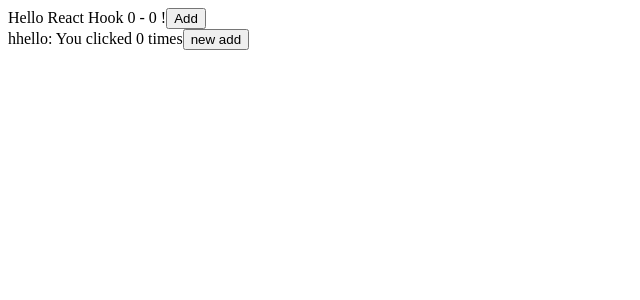
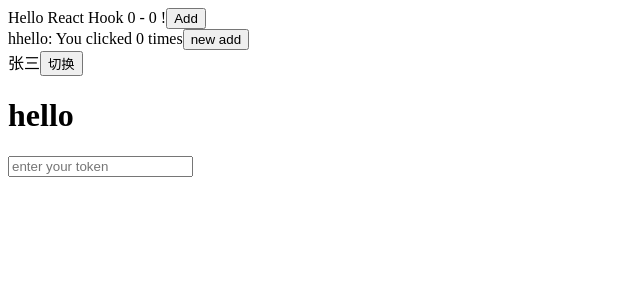
Before and after one commit to linylmfos/react_hook_demos, a React (Create React App) app: page / in a window 1280 px wide. Shown: the top 300 px of the page, without its empty margins (0-640 px from the left). Built offline with nearby package versions, Linux system fonts and the light colour scheme.

Commit message:
useEffect

```diff
--- a/src/App.js
+++ b/src/App.js
@@ -1,12 +1,17 @@
 import React from 'react';
 import Demo1 from "./components/Demo1"
 import Demo2 from "./components/Demo2"
+import User from "./components/Demo3/User";
+import Token from "./components/Demo3/Token"
 
 function App() {
+
   return (
     <div className="App">
       <Demo1 />
       <Demo2 />
+      <User />
+      <Token />
     </div>
   );
 }
--- /dev/null
+++ b/src/components/Demo3/Token.js
@@ -0,0 +1,67 @@
+import React, { useState, useEffect } from "react"
+
+class TokenForm extends React.Component {
+    handleSubmit = (event) => {
+        event.preventDefault();
+        const { setToken } = this.props;
+        const token = this.tokenInput.value;
+        if (token) {
+            setToken(token);
+        }
+    }
+
+    render() {
+        return (
+            <form onSubmit={this.handleSubmit}>
+                <input type="text" name="token" placeholder="enter your token"
+                    ref={input => { this.tokenInput = input }}
+                />
+            </form>
+        )
+
+    }
+}
+
+// export default class TokenApp extends React.Component {
+
+//     state = {
+//         token : null
+//     }
+
+//     componentDidMount() {
+//         // 数据放在本地
+//         this.setState({
+//             token: sessionStorage.getItem("token")
+//         })
+//     }
+
+//     setToken = token => {
+//         sessionStorage.setItem("token", token);
+//         this.setState({token})
+//     }
+//     render() {
+//         const { token } = this.state;
+//         return (
+//             <div>
+//                 <h2>Hello</h2>
+//                 {token ? token : <TokenForm setToken={this.setToken } />}
+//             </div>
+//         )
+//     }
+// }
+
+const TokenApp = () => {
+    const [token, setToken] = useState(sessionStorage.getItem("token"));
+    useEffect(() => {
+        sessionStorage.setItem("token", token);
+    })
+
+    return (
+        <div>
+            <h1>hello</h1>
+            {token ? token : <TokenForm setToken={setToken} />}
+        </div>
+    )
+}
+
+export default TokenApp
--- /dev/null
+++ b/src/components/Demo3/User.js
@@ -0,0 +1,47 @@
+// import React from "react"
+
+// const userSet = ['张三', '李四', '王五', '赵六']
+
+// export default class UserGenerator extends React.Component {
+//     state = {
+//         user: userSet[0]
+//     };
+
+//     generateUser = () => {
+//         let randomIndex = Math.floor(Math.random() * userSet.length);
+//         let randomUser = userSet[randomIndex];
+
+//         this.setState({
+//             user: randomUser
+//         })
+//     }
+//     render() {
+//         return (
+//             <div>
+//                 <span>{this.state.user}</span>
+//                 <button onClick={ this.generateUser }>切换</button>
+//             </div>
+//         )
+//     }
+// }
+
+import React, { useState } from "react"
+
+const userSet = ['张三', '李四', '王五', '赵六'];
+
+const UserGenerator = () => {
+    const [user, setUser] = useState(userSet[0]);
+    const generatorUser = () => {
+        let randomIndex = Math.floor(Math.random() * userSet.length);
+        let randomUser = userSet[randomIndex];
+        setUser(randomUser)
+    }
+
+    return (
+        <div>
+            <span>{user}</span>
+            <button onClick={generatorUser}>切换</button>
+        </div>
+    )
+};
+export default UserGenerator;
```
